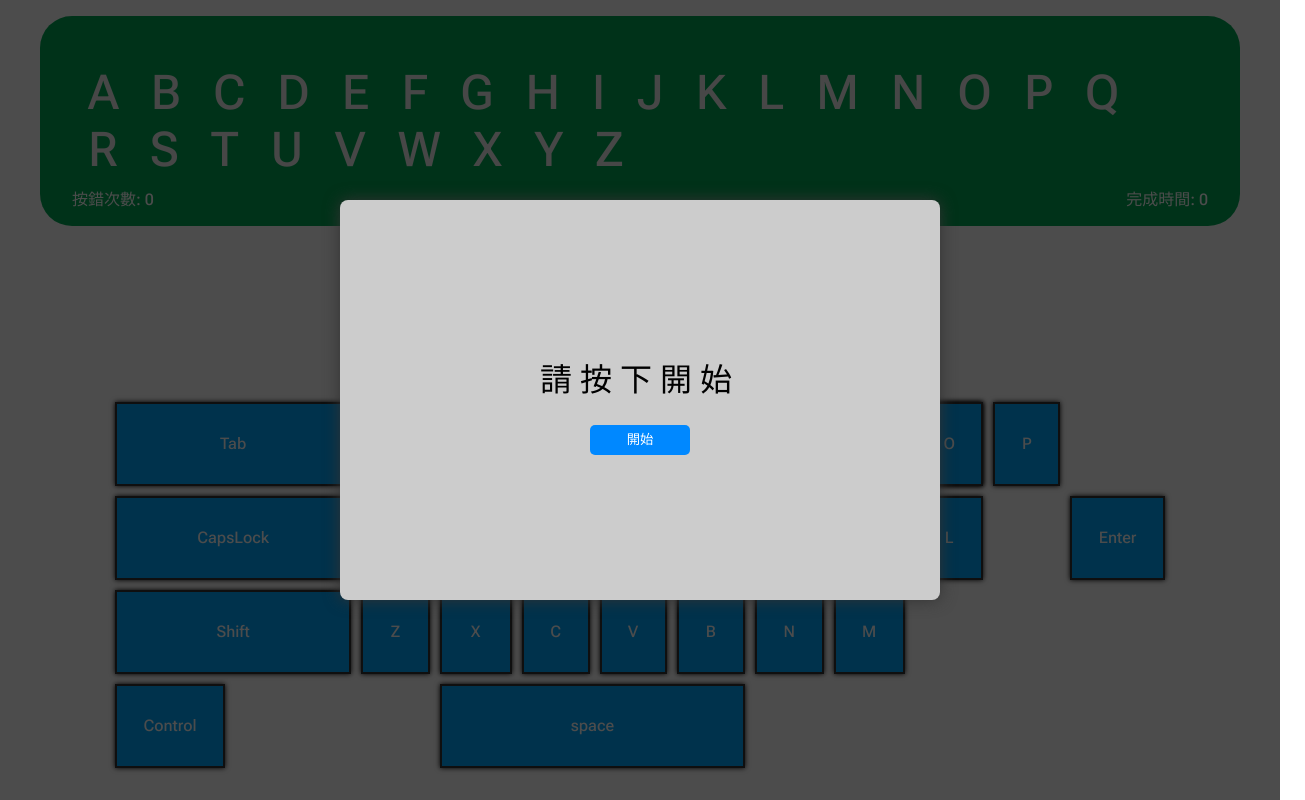
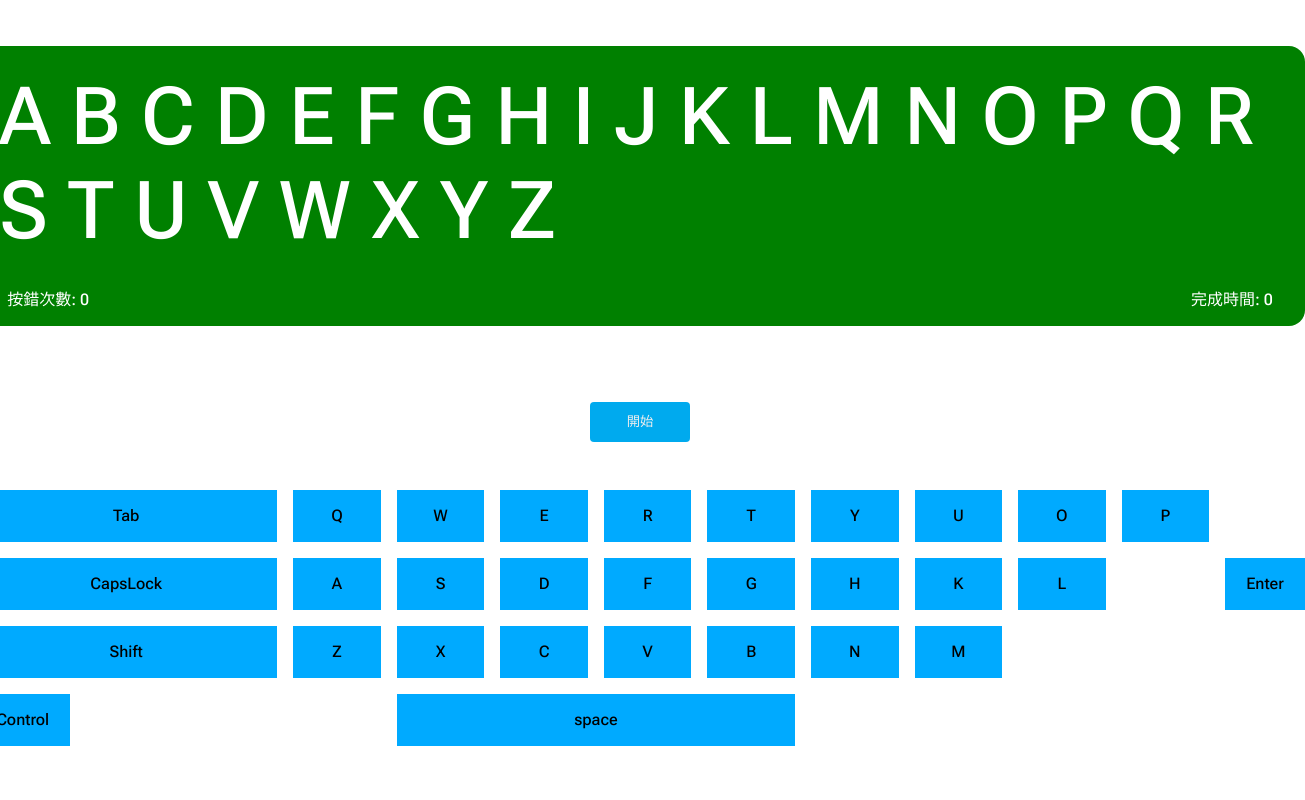
Before and after one commit to houshanyun/keyENapp, a React (Vite) app: page / in a window 1280 px wide. Shown: the whole page, 1305 px wide, since content can reach past the window. Built offline with nearby package versions, Linux system fonts and the light colour scheme.

Commit message:
build_file5

```diff
--- a/src/App.jsx
+++ b/src/App.jsx
@@ -1,11 +1,41 @@
-import React from 'react';
+import React, {useState} from 'react';
 import './App.scss';
 import Keyboard from './components/Keyboard';
+import Popup from './components/Popup';
+import Text from './components/Text';
 
 function App() {
+  const [complate, setComplate] = useState(false);
+  const [popup, setPopup] = useState(true);
+  const [delWord, setDelWord] = useState('');
+  const [keyRef, setKeyRef] = useState(null)
+
+  const startKeyOn = () => {
+    const closePopup = () => {
+      if (popup) {
+        setPopup(false);
+      } else {
+        return;
+      }
+    };
+    keyRef.current.focus();
+    closePopup();
+  };
+
   return (
     <>
-      <Keyboard />
+      <h1>KeyEN App</h1>
+      <Text
+        delWord={delWord}
+        complate={setComplate}
+        keyRef={keyRef}
+        setDelWord={setDelWord}/>
+      <Popup
+        complate={complate}
+        popup={popup}
+        setPopup={setPopup}
+        startKeyOn={startKeyOn} />
+      <Keyboard setDelWord={setDelWord} setKeyRef={setKeyRef} />
     </>
   );
 }
--- a/src/App.scss
+++ b/src/App.scss
@@ -18,15 +18,25 @@ a {
 }
 
 html, body {
-  width: 100%;
-  height: 100%;
+  max-height: 100vh;
   margin: 0;
   font-size: 16px;
   font-family: 'Roboto Flex', sans-serif;
 }
-
-.root {
+h1 {
+  position: fixed;
+  top: 5rem;
+  left: 3rem;
+  color: #555;
+  writing-mode: vertical-rl;
+  font-size: 46px;
+}
+#root {
+  height: 100vh;
+  margin: auto;
   display: grid;
-  grid-template-columns: repeat(1, 1fr);
-  grid-template-rows: repeat(2, 1fr);
+  grid-template-columns: 1fr;
+  grid-template-rows: 1fr 15% 1fr;
+  justify-content: center;
+  align-items: center;
 }
--- a/src/components/Keyboard.jsx
+++ b/src/components/Keyboard.jsx
@@ -1,15 +1,8 @@
-/* eslint-disable require-jsdoc */
-import Text from './Text';
+import React, {useEffect, useRef} from 'react';
+import './Keyboard.scss';
 import {ALPHABET} from '../constant/ALPHABET';
-import React from 'react';
-import {useState, useRef} from 'react';
-import './Keyboard.scss';
-import Popup from './Popup';
 
-function Keyboard() {
-  const [delWord, setDelWord] = useState('');
-  const [popup, setPopup] = useState(true);
-  const [complate, setComplate] = useState(false);
+function Keyboard({setDelWord, setKeyRef}) {
   const keyboardRef = useRef(null);
 
   const keyboardHandle = (e) => {
@@ -33,37 +26,14 @@ function Keyboard() {
     setDelWord(() => e.key);
   };
 
-  const startKeyOn = () => {
-    const closePopup = () => {
-      if (popup) {
-        setPopup(false);
-      } else {
-        return;
-      }
-    };
-    keyboardRef.current.focus();
-    closePopup();
-  };
+  useEffect(() => {
+    setKeyRef(keyboardRef);
+  }, []);
+  return <>
 
-  return <>
-    <Popup
-      complate={complate}
-      popup={popup}
-      setPopup={setPopup}
-      keyboardRef={keyboardRef}
-      startKeyOn={startKeyOn}
-    />
-
-    <div className='textDisplay'>
-      <Text
-        delWord={delWord}
-        complate={setComplate}
-        keyboardRef={keyboardRef}
-      />
-    </div>
-    <div className='keyborad-group'>
+    <div className='keyboard-group'>
       <div
-        className='keyborad-wrapper'
+        className='keyboard-wrapper'
         ref={keyboardRef}
         onKeyDown={keyboardHandle}
         tabIndex='0'>
--- a/src/components/Keyboard.scss
+++ b/src/components/Keyboard.scss
@@ -1,121 +1,21 @@
 @use './BtnPosition.scss';
-.popup {
-    width: 100%;
-    height: 100vh;
-    background-color: rgba(0, 0, 0, 0.7);
-    position: absolute;
-    z-index: 9;
-    display: flex;
-    justify-content: center;
-    align-items: center;
 
-    .popupContent {
-        position: relative;
-        width: 600px;
-        height: 400px;
-        text-align: center;
-        line-height: 360px;
-        font-size: 2rem;
-        letter-spacing: .5rem;
-        background-color: #ccc;
-        border-radius: .5rem;
-        box-shadow: 0 0 1rem #333;
-        & > button {
-         position: absolute;
-          top: 60%;
-          left: 50%;
-          transform: translate(-50%, -50%);
-          border: none;
-          border-radius: 5px;
-          width: 100px;
-          height: 30px;
-          line-height: 30px;
-          background-color: #08f;
-          color: #fff;
-          cursor: pointer;
-        }
+.keyboard-group {
+  width: 70%;
+  height: 35vh;
+  justify-self: center;
+  .keyboard-wrapper {
+    display: grid;
+    grid-template-columns: repeat(12, 1fr);
+    grid-template-rows: repeat(4, minmax(50px, auto));
+    gap: 1em;
+    outline: none;
+    .btn {
+      background-color: #0af;
+      border: 1px solid #0af;
+      text-align: center;
+      line-height: 50px;
+      padding: 0 20px;
     }
+  }
 }
-
-.complateWrapper {
-  position: absolute;
-  z-index: 10;
-  width: 100%;
-  height: 100vh;
-  background-color: rgba($color: #000000, $alpha: 0.7);
-  & > button {
-    position: absolute;
-    top: 56%;
-    left: 50%;
-    transform: translate(-50%, -50%);
-    border: 1px solid #777;
-    background-color: #fa0;
-    color: #fff;
-    width: 100px;
-    height: 30px;
-    line-height: 28px;
-    .complate {
-        position: absolute;
-        top: 50%;
-        left: 50%;
-        transform: translate(-50%, -50%);
-        width: 600px;
-        height:400px;
-        background-color: #07f;
-        color: #fff;
-        text-align: center;
-        line-height: 400px;
-        font-size: 2rem;
-        border-radius: 10px;
-    }
-
-
-  }
-
-  .complate {
-    position: absolute;
-    top: 50%;
-    left: 50%;
-    transform: translate(-50%, -50%);
-    width: 600px;
-    height:400px;
-    background-color: #07f;
-    color: #fff;
-    text-align: center;
-    line-height: 400px;
-    font-size: 2rem;
-    border-radius: 10px;
-  }
-
-
-}
-
-.keyborad-group {
-    grid-column: 1 / 2;
-    grid-row: 2 / 3;
-    width: 1200px;
-    position: absolute;
-    bottom: 2rem;
-    left: 50%;
-    transform: translateX(-50%);
-    .keyborad-wrapper {
-        width: 1050px;
-        margin: auto;
-        display: grid;
-        grid-template-columns: repeat(auto, 1fr);
-        grid-template-rows: 1fr 1fr 1fr 1fr;
-        gap: 10px;
-        outline: none;
-    }
-
-    .btn {
-        //width: 5rem;
-        //height: 5rem;
-        background-color: #0af;
-        text-align: center;
-        line-height: 5rem;
-        border: 2px solid #333;
-        box-shadow: 0 0 5px #000;
-        color: #fff;
-    }
-}
--- a/src/components/Popup.jsx
+++ b/src/components/Popup.jsx
@@ -1,7 +1,7 @@
 import React from 'react';
-import './Keyboard.scss';
+import './Popup.scss';
 
-function Popup({complate, popup, setPopup, startKeyOn, keyboardRef}) {
+function Popup({complate, popup, setPopup, startKeyOn}) {
   function resetHandle() {
     location.reload();
   }
@@ -11,17 +11,17 @@ function Popup({complate, popup, setPopup, startKeyOn, keyboardRef}) {
         complate &&
         <div className='complateWrapper'>
           <div className='complate'>已完成!</div>
-          <button onClick={resetHandle}>重新開此</button>
         </div>
       }
-      { popup &&
-        <div className='popup'>
-          <div className='popupContent'>
-            請按下開始
-            <button onClick={startKeyOn}>開始</button>
-          </div>
+      <div className='popup'>
+        <div className='popupWrapper'>
+          {
+            popup ?
+            <button onClick={startKeyOn}>開始</button> :
+            <button onClick={resetHandle}>重新開始</button>
+          }
         </div>
-      }
+      </div>
     </>
   );
 }
--- /dev/null
+++ b/src/components/Popup.scss
@@ -0,0 +1,47 @@
+.popup {
+  width: 70%;
+  height: 15vh;
+  justify-self: center;
+  align-self: center;
+  padding: 2em;
+  .popupWrapper {
+   text-align: center;
+   padding: 30px 0;
+    & > button {
+      width: 100px;
+      height: 40px;
+      line-height: calc(40px - 1em);
+      border: none;
+      border-radius: .3em;
+      color: #eee;
+      background-color: #0ae;
+      padding: .5em;
+      cursor: pointer;
+      &:hover {
+        color: #0ae;
+        background-color: #fff;
+      }
+    }
+  }
+
+}
+.complateWrapper {
+  width: 250px;
+  height: 50px;
+  box-shadow: 5px 5px 0 3px #555;
+  border-radius: 5px;
+  background-color: #fa3;
+  color: #333;
+  position: absolute;
+  bottom: 50px;
+  left: 50px;
+  .complate {
+    font-weight: 700;
+    font-size: 1.5em;
+    line-height: 36px;
+    position: absolute;
+    top: 50%;
+    left: 50%;
+    transform: translate(-50%, -50%);
+  }
+}
--- a/src/components/Text.jsx
+++ b/src/components/Text.jsx
@@ -1,10 +1,8 @@
-/* eslint-disable require-jsdoc */
-/* eslint-disable react/prop-types */
 import React, {useEffect, useState} from 'react';
 import {ALPHABET} from '../constant/ALPHABET';
 import './Text.scss';
 
-function Text({delWord, complate, keyboardRef}) {
+function Text({delWord, complate, keyRef}) {
   const myList = Array.from(ALPHABET);
   const [miss, setMiss] = useState(0);
   const [textList, setTextList] = useState(myList);
@@ -31,8 +29,8 @@ function Text({delWord, complate, keyboardRef}) {
     if (textList.length === 0) {
       const end = new Date();
       setEndTime(() => end.getTime());
-      complate(true);
-      keyboardRef.current.blur();
+      keyRef.current.blur();
+      complate(true)
     }
   }, [textList]);
 
--- a/src/components/Text.scss
+++ b/src/components/Text.scss
@@ -1,44 +1,30 @@
+.textWrapper {
+  width: 70%;
+  height: 35vh;
+  margin-top: 2em;
+  align-self: center;
+  justify-self: center;
+  background-color: green;
+  color: white;
+  border-radius: 1em;
+  padding: 1.5em;
+  position: relative;
+  word-wrap: break-word;
 
-.textDisplay {
-    grid-column: 1 / 2;
-    grid-row: 1 / 2;
-    width: 100%;
-    padding: 1rem;
+  .textContent {
+    font-size: 5em;
+    letter-spacing: 20px;
+    //word-wrap: break-word;
 
-    .textWrapper {
-        position: relative;
-        width: 1200px;
-        // height: 400px;
-        background-color: #0a5;
-        border-radius: 2em;
-        margin: auto;
-        padding: 2em;
-
+  }
   .miss {
     position: absolute;
     bottom: 1em;
     left: 2em;
-            color: #fff;
-            padding-top: 2em;
   }
   .complateTime {
     position: absolute;
     bottom: 1em;
     right: 2em;
-          color: #fff;
-          padding-top: 2em;
-
-        }
-        .textContent {
-            position: relative;
-            width: 100%;
-            padding: 1rem;
-            color: #eee;
-            text-align: left;
-            word-wrap: break-word;
-            font-size: 3rem;
-            letter-spacing: 2rem;
-
   }
 }
-}
```
Lines whose indentation alone changed are shown as unchanged.
